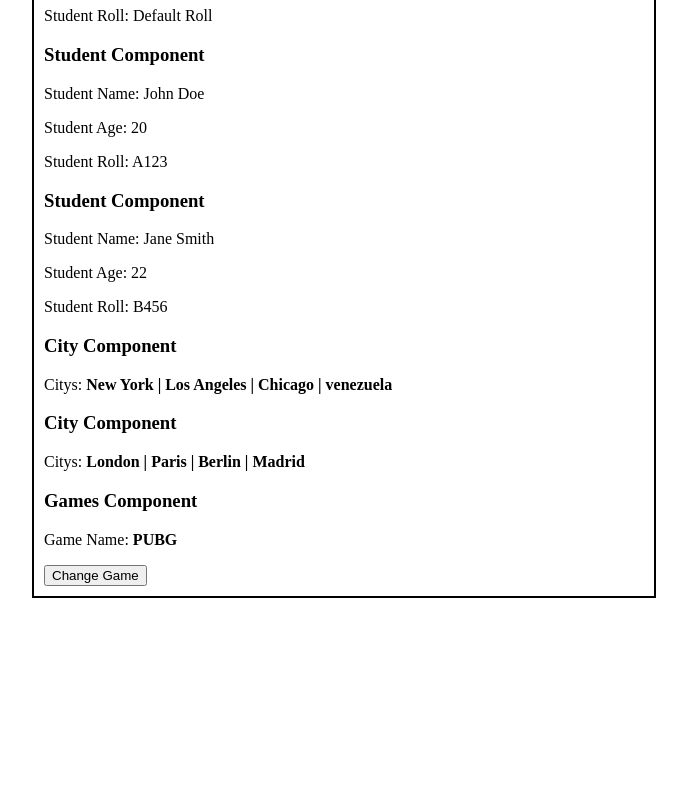
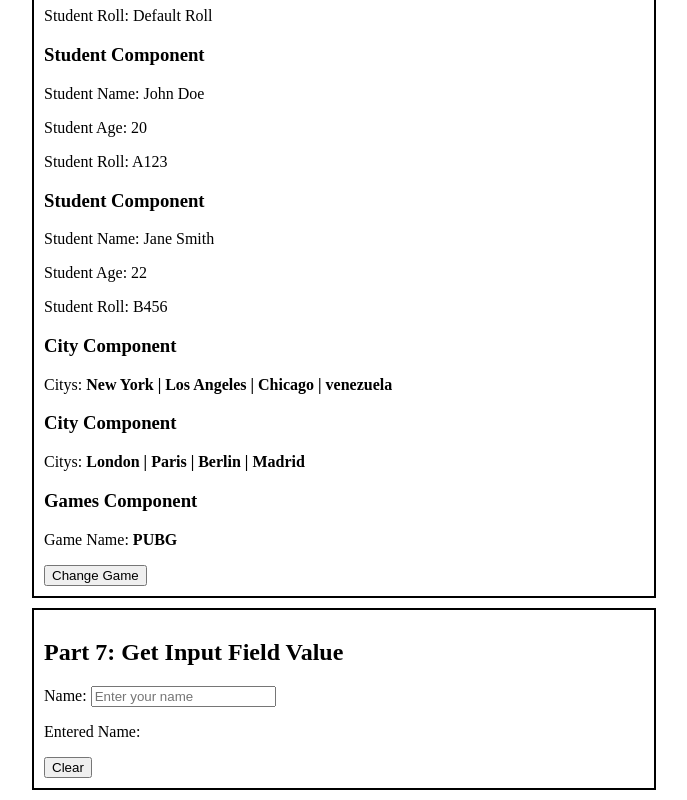
Before and after one commit to SudiptoRahaOfficial/Learning-React-JS, a React (Vite) app: page / in a window 1280 px wide. Shown: the part 2124-2924 px from the top of the page, without its empty margins (296-983 px from the left). Before the commit the page ends 2732 px from the top, so only its background shows below. Built offline with nearby package versions, Linux system fonts and the light colour scheme.

Commit message:
7 - getting input field value

```diff
--- /dev/null
+++ b/src/7. get input value/Input.jsx
@@ -0,0 +1,25 @@
+import React from 'react'
+import { useState } from 'react'
+
+function Input() {
+	const [name, setName] = useState('')
+
+	return (
+		<div>
+			<h2>Part 7: Get Input Field Value</h2>
+
+			<label htmlFor='name'>Name: </label>
+			<input
+				type='text'
+				id='name'
+				placeholder='Enter your name'
+				value={name}
+				onChange={(e) => setName(e.target.value)}
+			/>
+			<p>Entered Name: {name}</p>
+			<button onClick={() => setName('')}>Clear</button>
+		</div>
+	)
+}
+
+export default Input
--- a/src/App.jsx
+++ b/src/App.jsx
@@ -8,6 +8,7 @@ import Toggler from './4. toggle/Toggler'
 import Counter from './5. multiple conditions handling/Counter'
 import Props from './6. props in react/Props'
 import Wrapper from './6. props in react/Wrapper'
+import Input from './7. get input value/Input'
 
 function App() {
 
@@ -21,6 +22,7 @@ function App() {
 			<Wrapper><Toggler /></Wrapper>
 			<Wrapper><Counter /></Wrapper>
 			<Wrapper><Props /></Wrapper>
+			<Wrapper><Input /></Wrapper>
 		</>
 	)
 }
```
